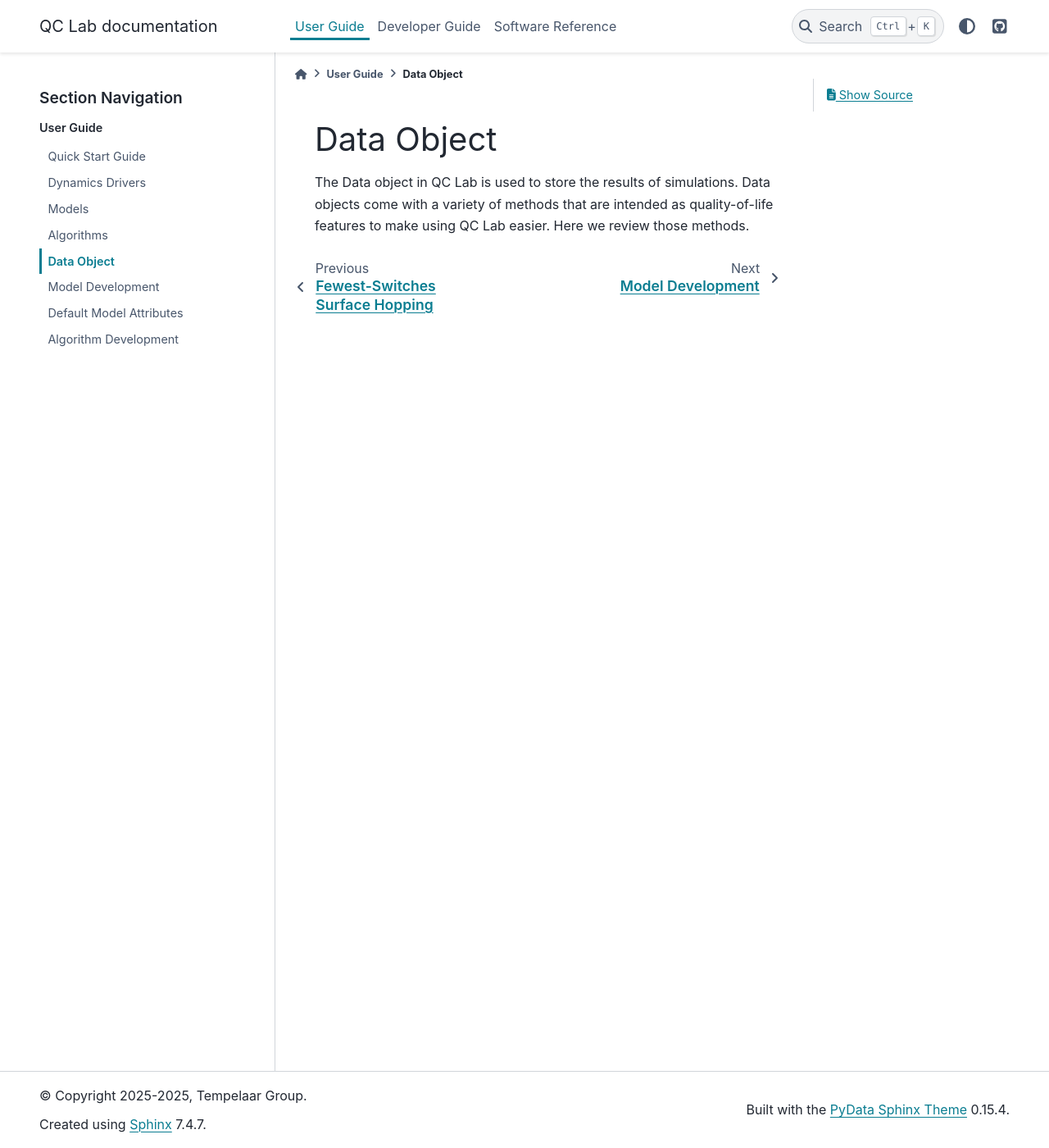
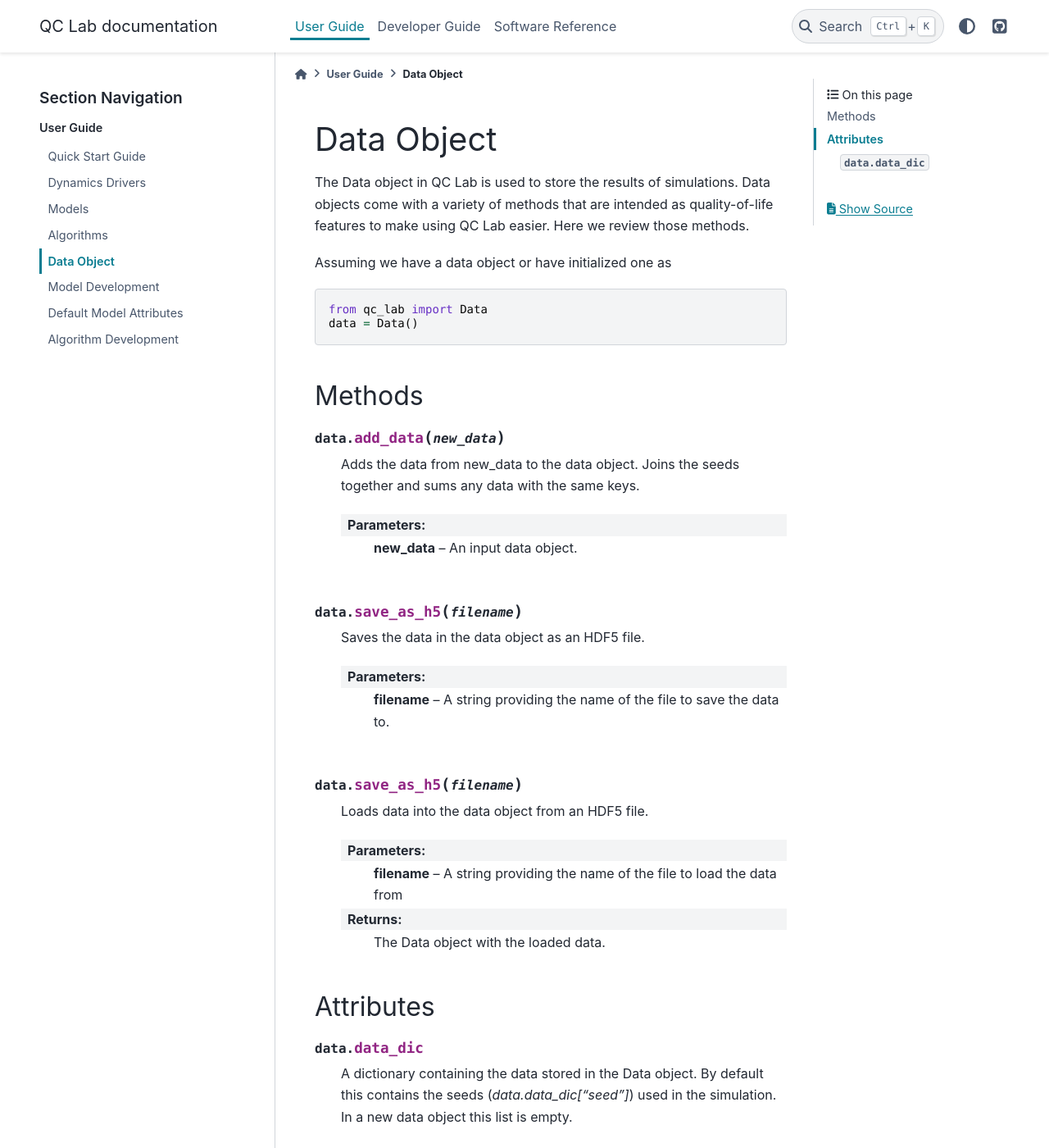
Before and after one commit to tempelaar-team/qc_lab, a Sphinx documentation site: the page built from docs/user_guide/data_object.rst, in a window 1280 px wide and 1400 px high. Shown: the whole window at 82% size. Built offline with Sphinx 7.4.7 and the PyData theme 0.15.4, drawn with Linux system fonts in a browser that asks for light colours; pages that are not in the unit, such as notebooks, are missing from menus.

Commit message:
update data_object.rst

```diff
--- a/docs/user_guide/data_object.rst
+++ b/docs/user_guide/data_object.rst
@@ -5,3 +5,44 @@ Data Object
 
 The Data object in QC Lab is used to store the results of simulations. Data objects come with a variety of methods that are intended as
 quality-of-life features to make using QC Lab easier. Here we review those methods.
+
+Assuming we have a data object or have initialized one as
+
+.. code-block:: python
+
+    from qc_lab import Data
+    data = Data()
+
+
+Methods
+~~~~~~~
+
+.. function:: data.add_data(new_data)
+
+    Adds the data from new_data to the data object. Joins the seeds together and sums any
+    data with the same keys.
+
+    :param new_data: An input data object.
+
+.. function:: data.save_as_h5(filename)
+
+    Saves the data in the data object as an HDF5 file.
+
+    :param filename: A string providing the name of the file to save the data to.
+
+.. function:: data.save_as_h5(filename)
+
+    Loads data into the data object from an HDF5 file.
+
+    :param filename: A string providing the name of the file to load the data from
+    :returns: The Data object with the loaded data.
+
+
+Attributes
+~~~~~~~~~~
+
+.. attribute:: data.data_dic
+
+    A dictionary containing the data stored in the Data object. By default this contains the seeds
+    (`data.data_dic["seed"]`)
+    used in the simulation. In a new data object this list is empty.
```
